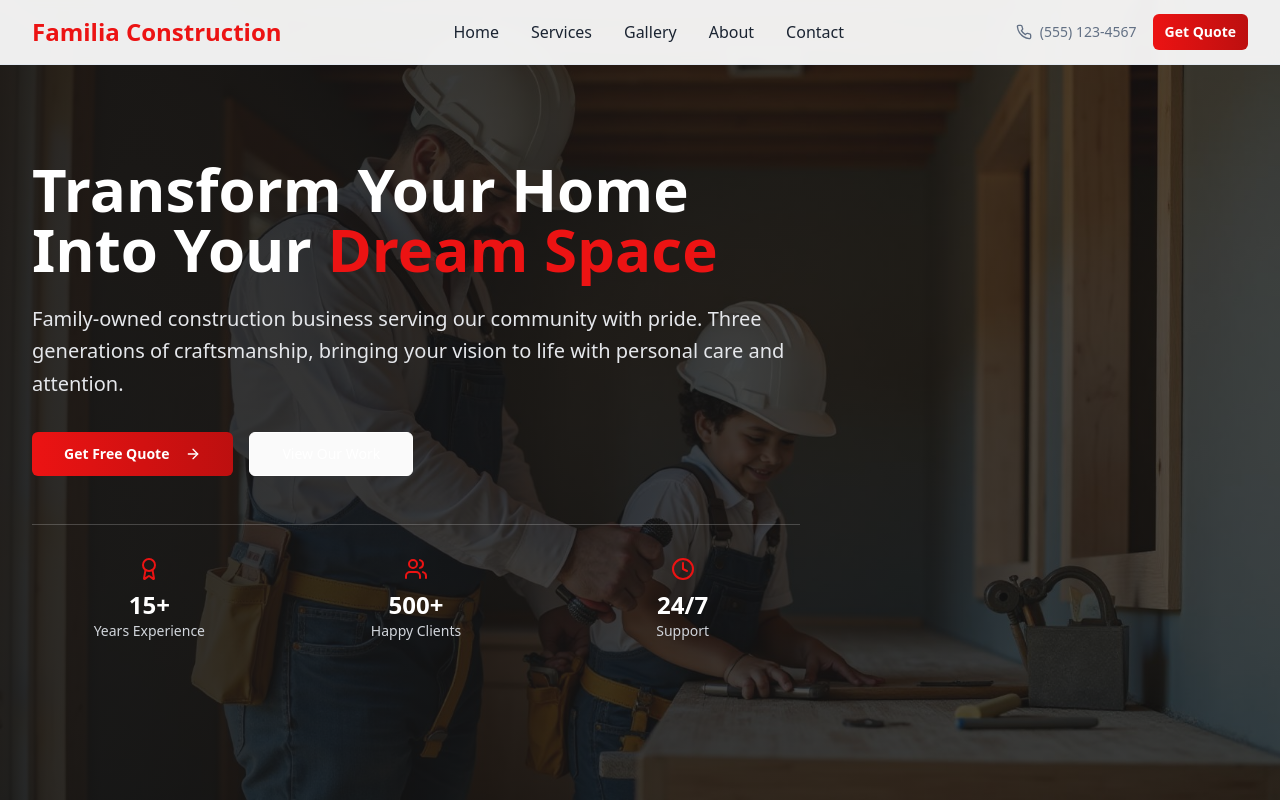
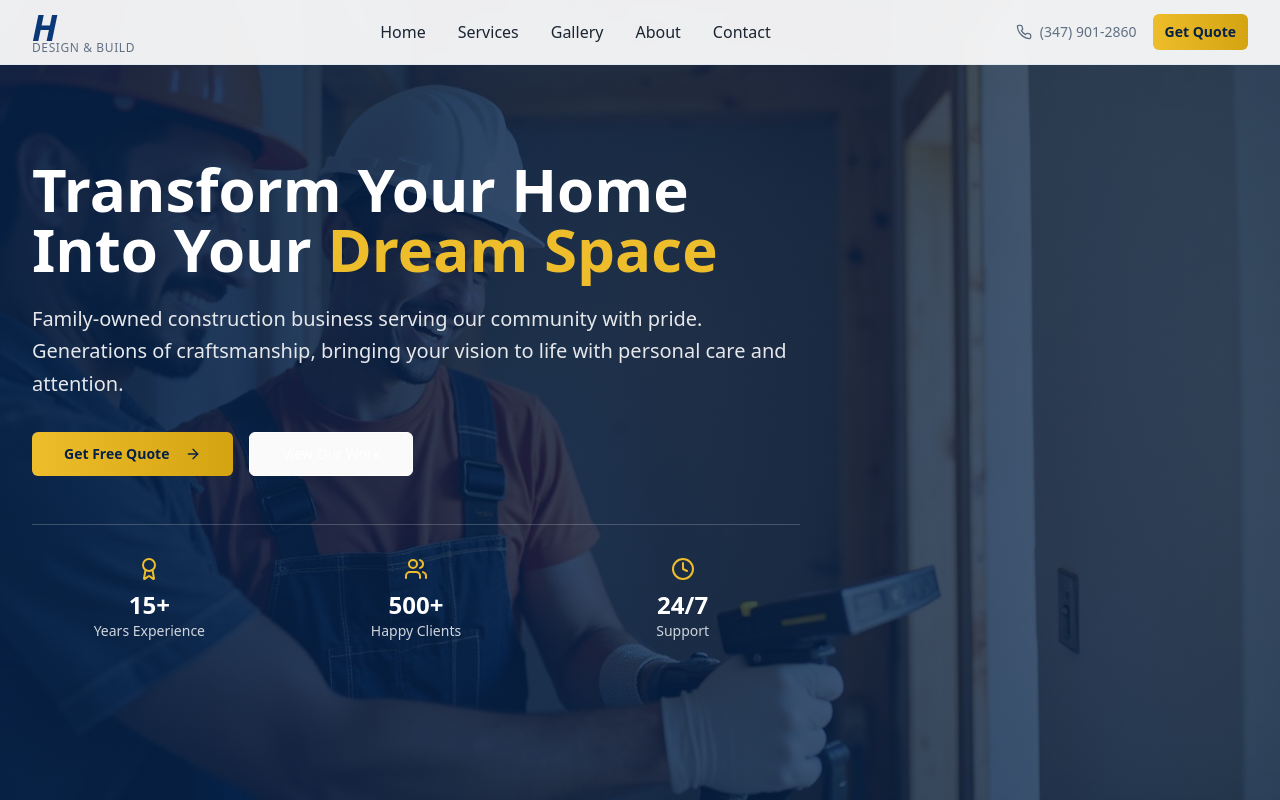
Before and after one commit to DavidFuents/davidfuents.github.io, a React (Vite) app: page / in a window 1280 px wide. Shown: the top 800 px of the page. Built offline with nearby package versions, Linux system fonts and the light colour scheme; the HTML template or start-up script is replaced by a standard one.

Commit message:
Revert theme and update company details

```diff
--- a/src/components/Contact.tsx
+++ b/src/components/Contact.tsx
@@ -9,13 +9,13 @@ const Contact = () => {
     {
       icon: Phone,
       title: 'Call Us',
-      details: '(555) 123-4567',
+      details: '(347) 901-2860',
       description: 'Mon-Fri 7AM-6PM, Sat 8AM-4PM',
     },
     {
       icon: Mail,
       title: 'Email Us',
-      details: 'info@familiaconstruction.com',
+      details: 'info@hernandezdesignbuild.com',
       description: 'We respond within 24 hours',
     },
     {
@@ -137,7 +137,7 @@ const Contact = () => {
                       Send Message
                     </Button>
                     <Button variant="outline" size="lg" className="flex-1">
-                      Call Now: (555) 123-4567
+                      Call Now: (347) 901-2860
                     </Button>
                   </div>
                 </form>
--- a/src/components/Footer.tsx
+++ b/src/components/Footer.tsx
@@ -4,24 +4,24 @@ const Footer = () => {
   const currentYear = new Date().getFullYear();
 
   return (
-    <footer className="bg-black-deep text-white">
+    <footer className="bg-navy-deep text-white">
       <div className="container mx-auto px-4 sm:px-6 lg:px-8 py-12">
         <div className="grid grid-cols-1 md:grid-cols-2 lg:grid-cols-4 gap-8">
           {/* Company Info */}
           <div>
-            <h3 className="text-2xl font-bold mb-4">Familia Construction</h3>
+            <h3 className="text-2xl font-bold mb-4">Hernandez Design & Build</h3>
             <p className="text-gray-300 mb-4 leading-relaxed">
               Family-owned construction business serving our community with pride for over 15 years.
               Personal service, honest work, and treating every home like our own.
             </p>
             <div className="flex space-x-4">
-              <a href="#" className="text-gray-300 hover:text-red transition-colors">
+              <a href="#" className="text-gray-300 hover:text-gold transition-colors">
                 <Facebook className="h-5 w-5" />
               </a>
-              <a href="#" className="text-gray-300 hover:text-red transition-colors">
+              <a href="#" className="text-gray-300 hover:text-gold transition-colors">
                 <Instagram className="h-5 w-5" />
               </a>
-              <a href="#" className="text-gray-300 hover:text-red transition-colors">
+              <a href="#" className="text-gray-300 hover:text-gold transition-colors">
                 <Linkedin className="h-5 w-5" />
               </a>
             </div>
@@ -31,11 +31,11 @@ const Footer = () => {
           <div>
             <h4 className="text-lg font-semibold mb-4">Our Services</h4>
             <ul className="space-y-2">
-              <li><a href="#" className="text-gray-300 hover:text-red transition-colors">Kitchen Renovations</a></li>
-              <li><a href="#" className="text-gray-300 hover:text-red transition-colors">Bathroom Remodels</a></li>
-              <li><a href="#" className="text-gray-300 hover:text-red transition-colors">Home Repairs</a></li>
-              <li><a href="#" className="text-gray-300 hover:text-red transition-colors">Landscaping</a></li>
-              <li><a href="#" className="text-gray-300 hover:text-red transition-colors">Custom Carpentry</a></li>
+              <li><a href="#" className="text-gray-300 hover:text-gold transition-colors">Kitchen Renovations</a></li>
+              <li><a href="#" className="text-gray-300 hover:text-gold transition-colors">Bathroom Remodels</a></li>
+              <li><a href="#" className="text-gray-300 hover:text-gold transition-colors">Home Repairs</a></li>
+              <li><a href="#" className="text-gray-300 hover:text-gold transition-colors">Landscaping</a></li>
+              <li><a href="#" className="text-gray-300 hover:text-gold transition-colors">Custom Carpentry</a></li>
             </ul>
           </div>
 
@@ -43,11 +43,11 @@ const Footer = () => {
           <div>
             <h4 className="text-lg font-semibold mb-4">Quick Links</h4>
             <ul className="space-y-2">
-              <li><a href="#home" className="text-gray-300 hover:text-red transition-colors">Home</a></li>
-              <li><a href="#services" className="text-gray-300 hover:text-red transition-colors">Services</a></li>
-              <li><a href="#gallery" className="text-gray-300 hover:text-red transition-colors">Gallery</a></li>
-              <li><a href="#about" className="text-gray-300 hover:text-red transition-colors">About</a></li>
-              <li><a href="#contact" className="text-gray-300 hover:text-red transition-colors">Contact</a></li>
+              <li><a href="#home" className="text-gray-300 hover:text-gold transition-colors">Home</a></li>
+              <li><a href="#services" className="text-gray-300 hover:text-gold transition-colors">Services</a></li>
+              <li><a href="#gallery" className="text-gray-300 hover:text-gold transition-colors">Gallery</a></li>
+              <li><a href="#about" className="text-gray-300 hover:text-gold transition-colors">About</a></li>
+              <li><a href="#contact" className="text-gray-300 hover:text-gold transition-colors">Contact</a></li>
             </ul>
           </div>
 
@@ -56,15 +56,15 @@ const Footer = () => {
             <h4 className="text-lg font-semibold mb-4">Get In Touch</h4>
             <div className="space-y-3">
               <div className="flex items-center">
-                <Phone className="h-4 w-4 mr-3 text-red" />
-                <span className="text-gray-300">(555) 123-4567</span>
+                <Phone className="h-4 w-4 mr-3 text-gold" />
+                <span className="text-gray-300">(347) 901-2860</span>
               </div>
               <div className="flex items-center">
-                <Mail className="h-4 w-4 mr-3 text-red" />
-                <span className="text-gray-300">info@familiaconstruction.com</span>
+                <Mail className="h-4 w-4 mr-3 text-gold" />
+                <span className="text-gray-300">info@hernandezdesignbuild.com</span>
               </div>
               <div className="flex items-start">
-                <MapPin className="h-4 w-4 mr-3 text-red mt-1" />
+                <MapPin className="h-4 w-4 mr-3 text-gold mt-1" />
                 <span className="text-gray-300">123 Construction Way<br />Your City, State 12345</span>
               </div>
             </div>
@@ -74,12 +74,12 @@ const Footer = () => {
         {/* Bottom Bar */}
         <div className="border-t border-gray-600 mt-8 pt-8 flex flex-col md:flex-row justify-between items-center">
           <p className="text-gray-300 text-sm">
-            © {currentYear} Familia Construction. All rights reserved.
+            © {currentYear} Hernandez Design & Build. All rights reserved.
           </p>
           <div className="flex space-x-6 mt-4 md:mt-0">
-            <a href="#" className="text-gray-300 hover:text-red text-sm transition-colors">Privacy Policy</a>
-            <a href="#" className="text-gray-300 hover:text-red text-sm transition-colors">Terms of Service</a>
-            <a href="#" className="text-gray-300 hover:text-red text-sm transition-colors">Licensed & Insured</a>
+            <a href="#" className="text-gray-300 hover:text-gold text-sm transition-colors">Privacy Policy</a>
+            <a href="#" className="text-gray-300 hover:text-gold text-sm transition-colors">Terms of Service</a>
+            <a href="#" className="text-gray-300 hover:text-gold text-sm transition-colors">Licensed & Insured</a>
           </div>
         </div>
       </div>
--- a/src/components/Header.tsx
+++ b/src/components/Header.tsx
@@ -18,8 +18,9 @@ const Header = () => {
       <div className="container mx-auto px-4 sm:px-6 lg:px-8">
         <div className="flex items-center justify-between h-16">
           {/* Logo */}
-          <div className="flex-shrink-0">
-            <h1 className="text-2xl font-bold text-primary">Familia Construction</h1>
+          <div className="flex-shrink-0 flex flex-col items-start">
+            <div className="text-4xl font-bold text-primary italic">H</div>
+            <div className="text-xs font-medium text-muted-foreground uppercase tracking-wider -mt-2">design & build</div>
           </div>
 
           {/* Desktop Navigation */}
@@ -39,7 +40,7 @@ const Header = () => {
           <div className="hidden lg:flex items-center space-x-4">
             <div className="flex items-center space-x-2 text-sm text-muted-foreground">
               <Phone className="h-4 w-4" />
-              <span>(555) 123-4567</span>
+              <span>(347) 901-2860</span>
             </div>
             <Button variant="hero" size="sm">
               Get Quote
@@ -72,7 +73,7 @@ const Header = () => {
               <div className="flex flex-col space-y-2 pt-4 border-t">
                 <div className="flex items-center space-x-2 text-sm text-muted-foreground">
                   <Phone className="h-4 w-4" />
-                  <span>(555) 123-4567</span>
+                  <span>(347) 901-2860</span>
                 </div>
                 <Button variant="hero" size="sm" className="w-fit">
                   Get Quote
--- a/src/components/Hero.tsx
+++ b/src/components/Hero.tsx
@@ -1,6 +1,6 @@
 import { Button } from '@/components/ui/button';
 import { ArrowRight, Award, Users, Clock } from 'lucide-react';
-import heroImage from '@/assets/hero-family-construction.jpg';
+import heroImage from '@/assets/hero-hernandez-construction.jpg';
 
 const Hero = () => {
   return (
@@ -12,7 +12,7 @@ const Hero = () => {
           alt="Professional construction and home improvement"
           className="w-full h-full object-cover"
         />
-        <div className="absolute inset-0 bg-gradient-to-r from-black-deep/90 to-black-deep/70"></div>
+        <div className="absolute inset-0 bg-gradient-to-r from-navy-deep/90 to-navy-deep/70"></div>
       </div>
 
       {/* Content */}
@@ -20,12 +20,12 @@ const Hero = () => {
         <div className="max-w-3xl">
           <h1 className="text-4xl md:text-6xl font-bold text-white mb-6 leading-tight">
             Transform Your Home Into Your
-            <span className="text-red"> Dream Space</span>
+            <span className="text-gold"> Dream Space</span>
           </h1>
 
           <p className="text-xl text-gray-200 mb-8 leading-relaxed">
             Family-owned construction business serving our community with pride.
-            Three generations of craftsmanship, bringing your vision to life with personal care and attention.
+            Generations of craftsmanship, bringing your vision to life with personal care and attention.
           </p>
 
           <div className="flex flex-col sm:flex-row gap-4 mb-12">
@@ -33,7 +33,7 @@ const Hero = () => {
               Get Free Quote
               <ArrowRight className="ml-2 h-5 w-5 group-hover:translate-x-1 transition-transform" />
             </Button>
-            <Button variant="outline" size="lg" className="border-white text-white hover:bg-white hover:text-black-deep">
+            <Button variant="outline" size="lg" className="border-white text-white hover:bg-white hover:text-navy-deep">
               View Our Work
             </Button>
           </div>
@@ -42,21 +42,21 @@ const Hero = () => {
           <div className="grid grid-cols-3 gap-8 pt-8 border-t border-white/20">
             <div className="text-center">
               <div className="flex items-center justify-center mb-2">
-                <Award className="h-6 w-6 text-red" />
+                <Award className="h-6 w-6 text-gold" />
               </div>
               <div className="text-2xl font-bold text-white">15+</div>
               <div className="text-gray-300 text-sm">Years Experience</div>
             </div>
             <div className="text-center">
               <div className="flex items-center justify-center mb-2">
-                <Users className="h-6 w-6 text-red" />
+                <Users className="h-6 w-6 text-gold" />
               </div>
               <div className="text-2xl font-bold text-white">500+</div>
               <div className="text-gray-300 text-sm">Happy Clients</div>
             </div>
             <div className="text-center">
               <div className="flex items-center justify-center mb-2">
-                <Clock className="h-6 w-6 text-red" />
+                <Clock className="h-6 w-6 text-gold" />
               </div>
               <div className="text-2xl font-bold text-white">24/7</div>
               <div className="text-gray-300 text-sm">Support</div>
--- a/src/components/ui/button.tsx
+++ b/src/components/ui/button.tsx
@@ -15,7 +15,7 @@ const buttonVariants = cva(
         secondary: "bg-secondary text-secondary-foreground hover:bg-secondary/80",
         ghost: "hover:bg-accent hover:text-accent-foreground",
         link: "text-primary underline-offset-4 hover:underline",
-        hero: "bg-gradient-to-r from-red to-red-dark text-white hover:shadow-lg hover:scale-105 transition-all duration-300 font-semibold",
+        hero: "bg-gradient-to-r from-gold to-gold-dark text-navy-deep hover:shadow-lg hover:scale-105 transition-all duration-300 font-semibold",
       },
       size: {
         default: "h-10 px-4 py-2",
--- a/src/index.css
+++ b/src/index.css
@@ -17,16 +17,16 @@ All colors MUST be HSL.
     --popover: 0 0% 100%;
     --popover-foreground: 215 30% 15%;
 
-    --primary: 0 85% 50%;
+    --primary: 215 85% 25%;
     --primary-foreground: 0 0% 98%;
 
-    --secondary: 210 15% 92%;
+    --secondary: 45 85% 55%;
     --secondary-foreground: 215 30% 15%;
 
     --muted: 210 15% 95%;
     --muted-foreground: 215 15% 45%;
 
-    --accent: 0 85% 50%;
+    --accent: 45 85% 55%;
     --accent-foreground: 0 0% 98%;
 
     --destructive: 0 84.2% 60.2%;
@@ -37,22 +37,22 @@ All colors MUST be HSL.
     --ring: 215 85% 25%;
 
     /* Custom construction company design tokens */
-    --black-deep: 0 0% 8%;
-    --black-medium: 0 0% 15%;
-    --red-primary: 0 85% 50%;
-    --red-dark: 0 85% 40%;
-    --red-light: 0 70% 60%;
-    --warm-gray: 0 0% 25%;
-    --warm-gray-light: 0 0% 85%;
+    --navy-deep: 215 85% 15%;
+    --navy-medium: 215 70% 25%;
+    --gold-primary: 45 85% 55%;
+    --gold-dark: 45 85% 45%;
+    --gold-light: 45 70% 65%;
+    --warm-gray: 210 10% 25%;
+    --warm-gray-light: 210 15% 85%;
 
     /* Gradients */
-    --gradient-hero: linear-gradient(135deg, hsl(var(--black-deep)), hsl(var(--black-medium)));
-    --gradient-accent: linear-gradient(135deg, hsl(var(--red-primary)), hsl(var(--red-dark)));
-    --gradient-overlay: linear-gradient(180deg, rgba(0,0,0,0.7), rgba(0,0,0,0.8));
+    --gradient-hero: linear-gradient(135deg, hsl(var(--navy-deep)), hsl(var(--navy-medium)));
+    --gradient-accent: linear-gradient(135deg, hsl(var(--gold-primary)), hsl(var(--gold-dark)));
+    --gradient-overlay: linear-gradient(180deg, rgba(30,58,138,0.7), rgba(30,58,138,0.8));
 
     /* Shadows */
-    --shadow-elegant: 0 10px 30px -10px hsl(var(--red-primary) / 0.3);
-    --shadow-card: 0 4px 20px -4px hsl(var(--black-deep) / 0.15);
+    --shadow-elegant: 0 10px 30px -10px hsl(var(--gold-primary) / 0.3);
+    --shadow-card: 0 4px 20px -4px hsl(var(--navy-deep) / 0.15);
 
     /* Transitions */
     --transition-smooth: all 0.3s cubic-bezier(0.4, 0, 0.2, 1);
--- a/tailwind.config.ts
+++ b/tailwind.config.ts
@@ -58,14 +58,14 @@ export default {
           ring: "hsl(var(--sidebar-ring))",
         },
         // Custom construction theme colors
-        black: {
-          deep: "hsl(var(--black-deep))",
-          medium: "hsl(var(--black-medium))",
+        navy: {
+          deep: "hsl(var(--navy-deep))",
+          medium: "hsl(var(--navy-medium))",
         },
-        red: {
-          DEFAULT: "hsl(var(--red-primary))",
-          dark: "hsl(var(--red-dark))",
-          light: "hsl(var(--red-light))",
+        gold: {
+          DEFAULT: "hsl(var(--gold-primary))",
+          dark: "hsl(var(--gold-dark))",
+          light: "hsl(var(--gold-light))",
         },
         warm: {
           gray: "hsl(var(--warm-gray))",
```
Also changed, not shown: src/assets/hero-hernandez-construction.jpg (added).
